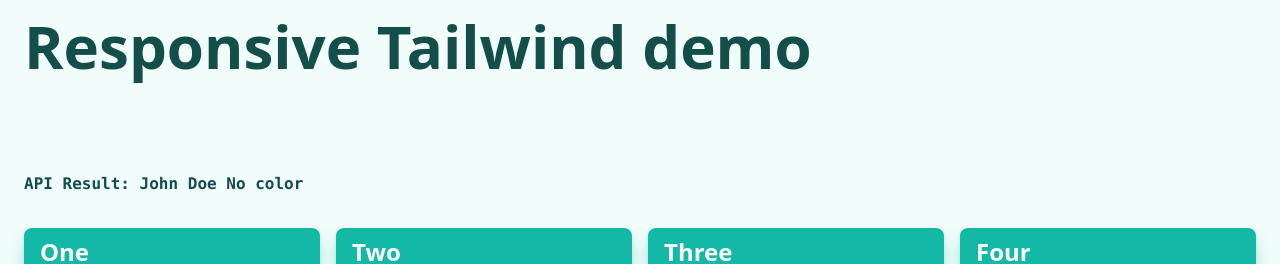
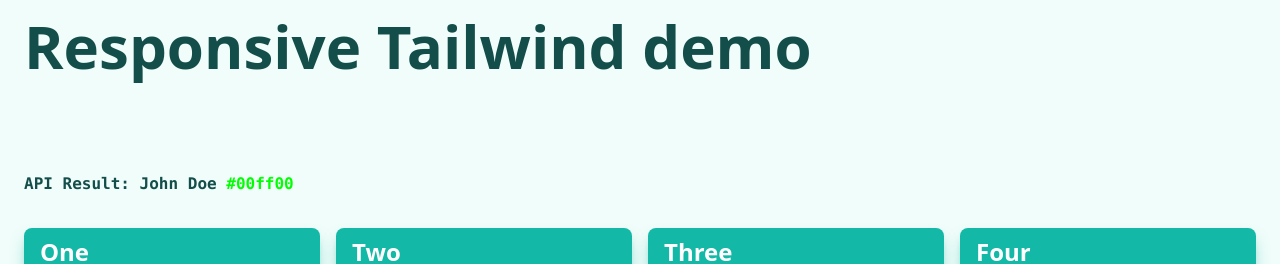
Before and after one commit to sambecker/tailwind, a Next.js app: page / in a window 1280 px wide. Shown: the top 264 px of the page. Built offline with nearby package versions, Linux system fonts and the light colour scheme; no server answers; the database is empty.

Commit message:
Resolve index.tsx type errors

```diff
--- a/pages/index.tsx
+++ b/pages/index.tsx
@@ -39,7 +39,7 @@
       .then(response => response.json())
       .then(json => {
         setApiResultName(json.name);
-        setApiResultColor(json.colors[0]);
+        setApiResultColor(json.colors[0]?.value ?? '#00ff00');
       });
   }, []);
 
@@ -107,7 +107,7 @@
           'mb-8',
           getDarkTextColor(color),
         ])}>
-          API Result: {apiResultName} <span style={{color: apiResultColor?.value}}>{apiResultColor?.value ?? 'No color'}</span>
+          API Result: {apiResultName} <span style={{color: apiResultColor}}>{apiResultColor}</span>
         </h2>}
 
         {items.length === 0 &&
```
